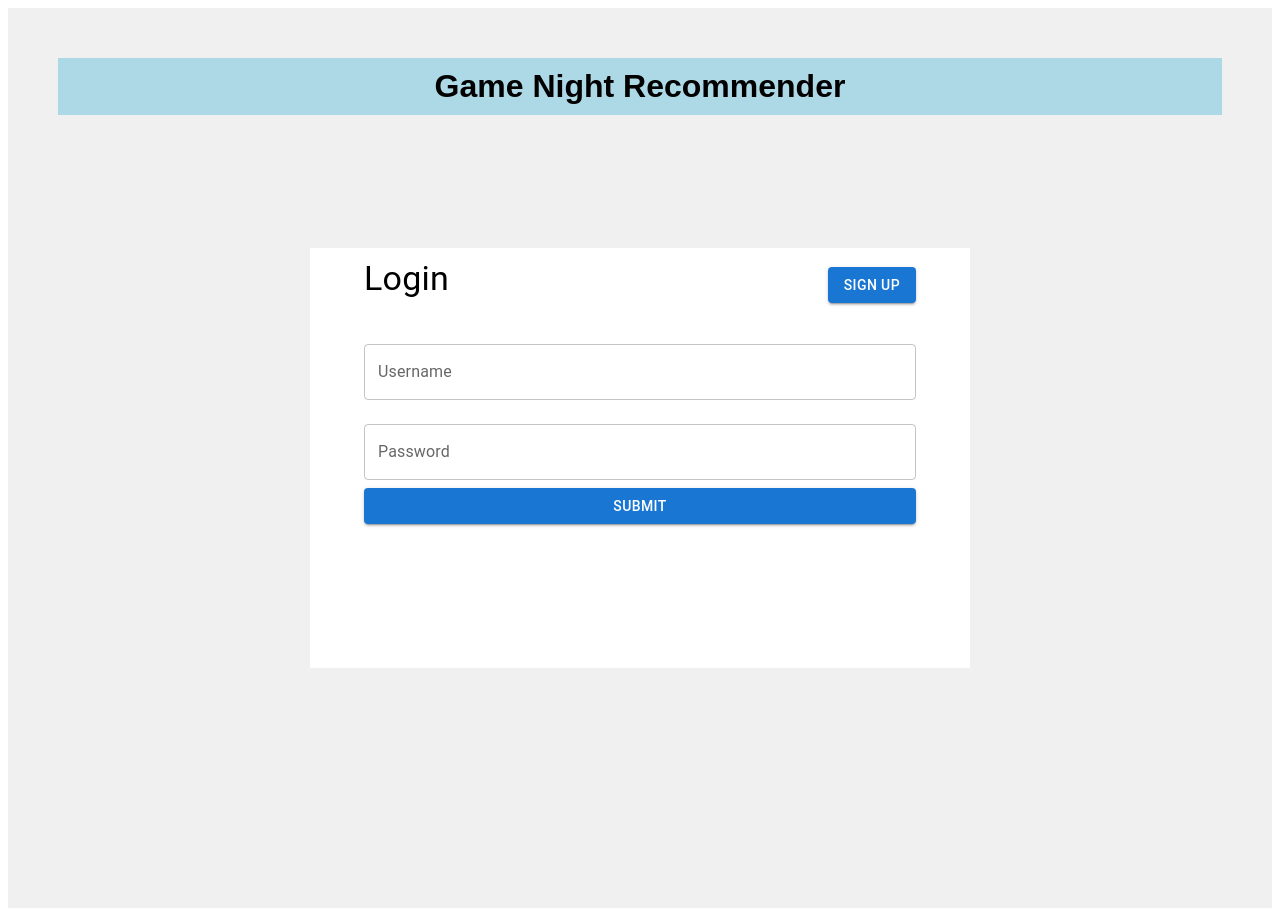
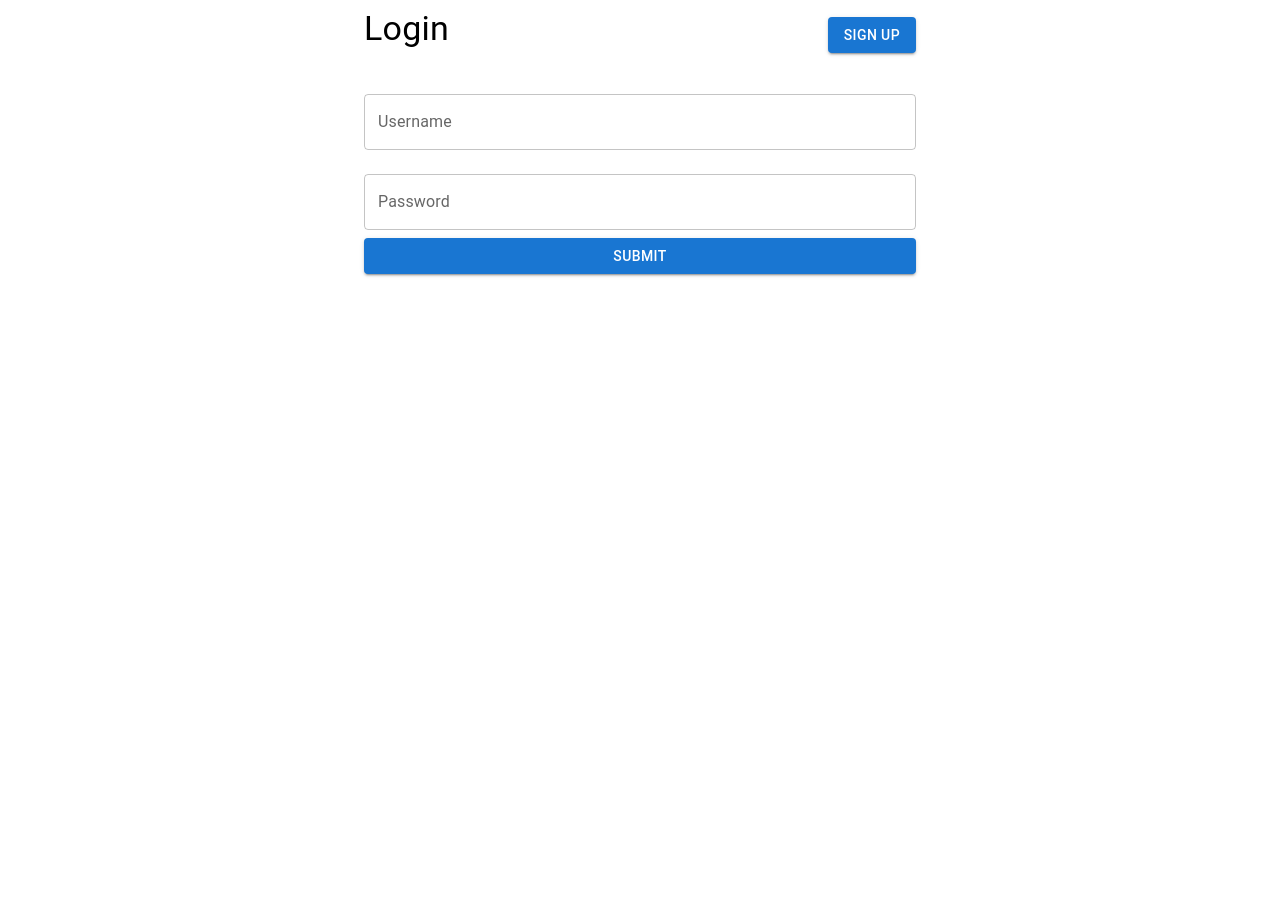
Before and after one commit to diyasanghvii/Game-Night-Recommendation-System, a React (Create React App) app in the folder frontend/: page / in a window 1280 px wide. After the commit the page ends 800 px from the top, so only its background shows below. Built offline with nearby package versions, Linux system fonts and the light colour scheme; no server answers; the HTML template or start-up script is replaced by a standard one.

Commit message:
reverting the changes in HomePage

```diff
--- a/frontend/src/Pages/Home.js
+++ b/frontend/src/Pages/Home.js
@@ -3,13 +3,12 @@ import Btn from "../Components/Button/Btn";
 import TextBox from "../Components/TextBox/TextBox";
 import { getTestData } from "../Services";
 import Login from "../Components/Login/Login";
-import Signup1 from "../Components/Signup1/Signup1"
-//import Signup2 from "../Components/Signup2/Signup2";
 
 class Home extends Component {
   constructor() {
     super();
     this.state = {
+      // State variables here
       backendResponse: "",
     };
   }
@@ -30,18 +29,21 @@ class Home extends Component {
   render() {
     const { backendResponse } = this.state;
     return (
-
-
-      <div style={{ backgroundColor: "#f0f0f0", textAlign: "center", padding: "50px", height: "100vh", position: "relative" }}>
-        <div style={{ backgroundColor: "lightblue", padding: "10px", marginBottom: "20px" }}>
-          <h1 style={{ margin: 0, fontFamily: 'Sharp Sans, sans-serif' }}>Game Night Recommender</h1>
-        </div>
-        <div style={{ position: "absolute", top: "50%", left: "50%", transform: "translate(-50%, -50%)", backgroundColor: "white", textAlign: "center", padding: "10px", width: "80vh", height: "50vh" }}>
-          <Login />
-          {/*<Signup1/>*/}
-        </div>
+      <div>
+        {/* <h1>Game-Night-Recommendation-System</h1>
+        <Btn
+          label={"Material UI Button"}
+          onClick={() => {
+            alert("Button Clicked");
+          }}
+        />
+        <TextBox label={"Sample text box"} />
+        {backendResponse !== "" && (
+          <p>Response from backend : {backendResponse.message}</p>
+        )}
+         */}
+         <Login />
       </div>
-   /*<Signup2/>*/
     );
   }
 }
```
